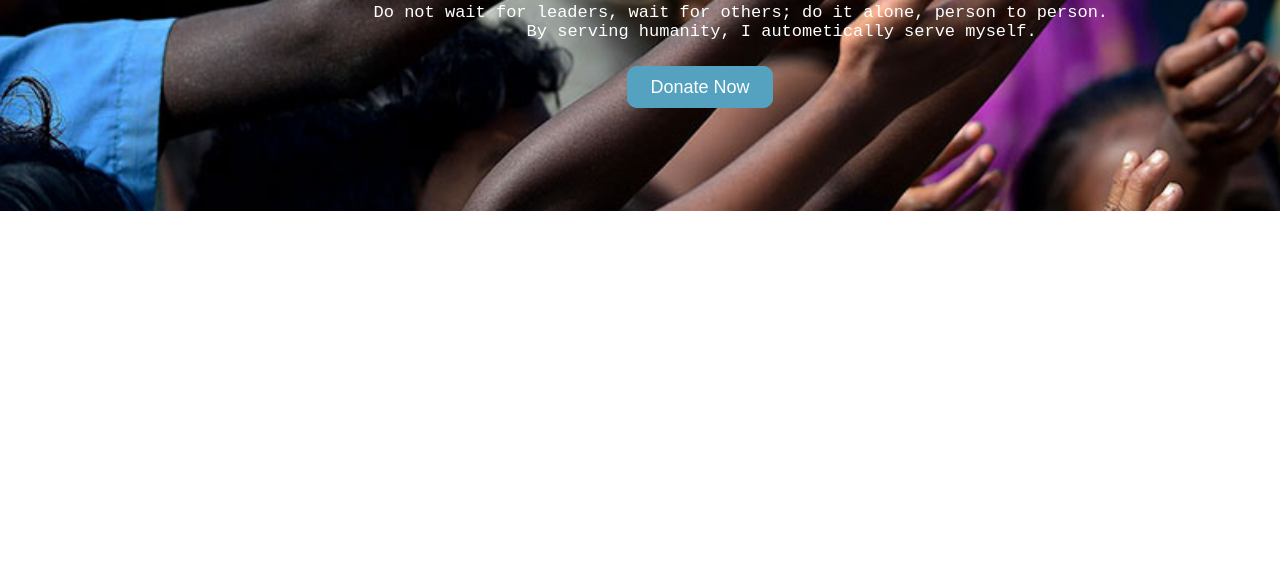
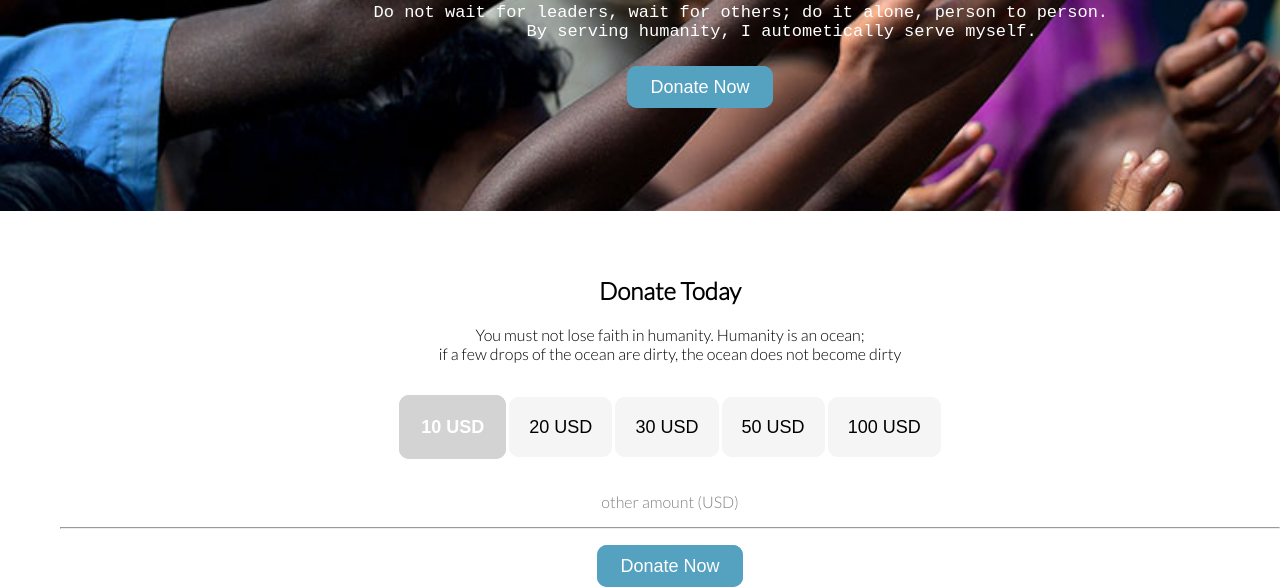
Before and after one commit to Sabbo58/first-assignment-journey, a plain HTML site: page index.html in a window 1280 px wide. Shown: the part 239-826 px from the top of the page. Before the commit the page ends 800 px from the top, so only its background shows below. Drawn offline with Linux system fonts and the light colour scheme; a web font is replaced by a local one.

Commit message:
second section added

```diff
--- a/index.html
+++ b/index.html
@@ -27,6 +27,24 @@
             <a href="https://www.google.com">Donate Now</a>
         </div>
     </section>
+    <section class="second-section">
+        <div class="middle-text-design">
+            <h2>Donate Today</h2>
+            <p> You must not lose faith in humanity. Humanity is an ocean; <br>
+                if a few drops of the ocean are dirty, the ocean does not become dirty</p><br> <br>
+            <a class="box5 extra" href="#">10 USD</a>
+            <a class="box5" href="#">20 USD</a>
+            <a class="box5" href="#">30 USD</a>
+            <a class="box5" href="#">50 USD</a>
+            <a class="box5" href="#"> 100 USD</a>
+            <br><br><br>
+            <p style="font-weight: 40px; color: gray;">other amount (USD)</p>
+            <hr>
+            <br>
+            <a href="#">Donate Now</a>
+        </div>
+
+    </section>
 </body>
 
 </html>
--- a/style.css
+++ b/style.css
@@ -14,7 +14,7 @@ body {
     height: 400px;
     background-position: center;
     padding-top: 50px;
-
+    im
 }
 
 h1 {
@@ -48,3 +48,42 @@ a {
     text-align: center;
     margin-top: 70px;
 }
+
+.second-section {
+    background-color: white;
+    margin-left: 60px;
+
+}
+
+.middle-text-design {
+    text-align: center;
+    margin-top: 65px;
+
+}
+
+.box5 {
+    color: black;
+    background-color: whitesmoke;
+    padding: 18px 18px;
+    border: 2px solid whitesmoke;
+    border-radius: 10px;
+    font-weight: 600px;
+
+}
+
+.h2-design {
+    font-weight: bold;
+    color: dark gold;
+}
+
+.extra {
+    border: 4px solid lightgray;
+    border-radius: 10px;
+    color: white;
+    background-color: lightgray;
+    font-weight: 700;
+}
+
+.h1 {
+    bord
+}
```
